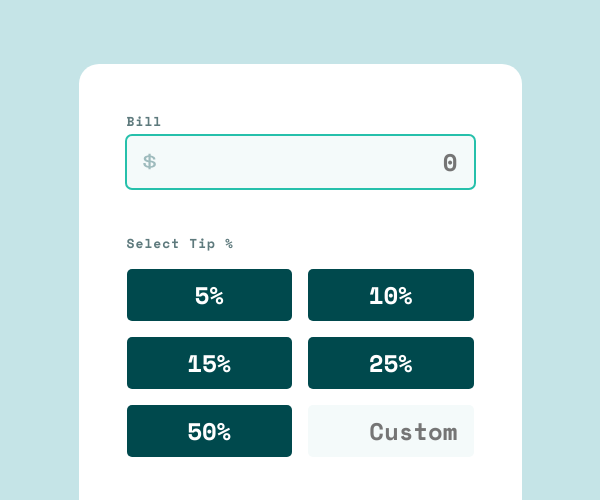
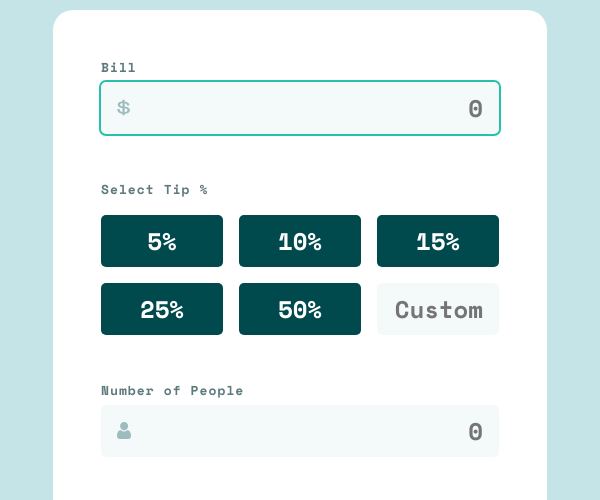
Before and after one commit to hadreemustaffa/tip-calculator-app, a plain HTML site: page index.html in a window 600 px wide. Shown: the part 112-612 px from the top of the page. Drawn offline with nearby package versions, Linux system fonts and the light colour scheme.

Commit message:
add overflow-x hidden to body, reduce fs-xl for mobile, change tablet grid layout

```diff
--- a/style.css
+++ b/style.css
@@ -180,6 +180,7 @@ body {
 	letter-spacing: 1px;
 	color: var(--clr-neutral-2);
 	background-color: var(--clr-neutral-4);
+	overflow-x: hidden;
 }
 
 main {
@@ -349,14 +350,19 @@ fieldset {
 	display: none;
 }
 
-@media screen and (max-width: 40rem) {
+@media screen and (max-width: 599px) {
+	:root {
+		--fs-xl: 1.75rem;
+	}
+
 	main {
-		width: 75vw;
+		width: 100vw;
 		min-width: 0;
-		margin: 1.5em;
+		margin-top: 2rem;
 		margin-bottom: 0;
 	}
 	.calculator {
+		margin-top: 2rem;
 		grid-template-columns: 1fr;
 		grid-template-rows: 1fr 0.25fr;
 	}
@@ -368,10 +374,21 @@ fieldset {
 	}
 }
 
-@media screen and (max-width: 60rem) {
+@media screen and (min-width: 600px) and (max-width: 1000px) {
 	main {
-		width: 90vw;
+		width: 100vw;
 		min-width: 0;
 		margin: 1.5em;
 	}
+	.calculator {
+		margin-top: 2rem;
+		grid-template-columns: 1fr;
+		grid-template-rows: 1fr 0.25fr;
+	}
+	.grid-container {
+		display: grid;
+		grid-template-columns: repeat(3, 1fr);
+		grid-template-rows: repeat(2, 1fr);
+		padding-top: 1rem;
+	}
 }
```
